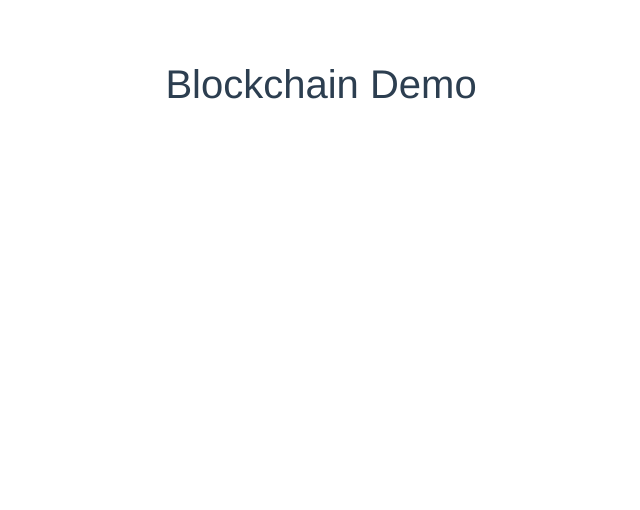
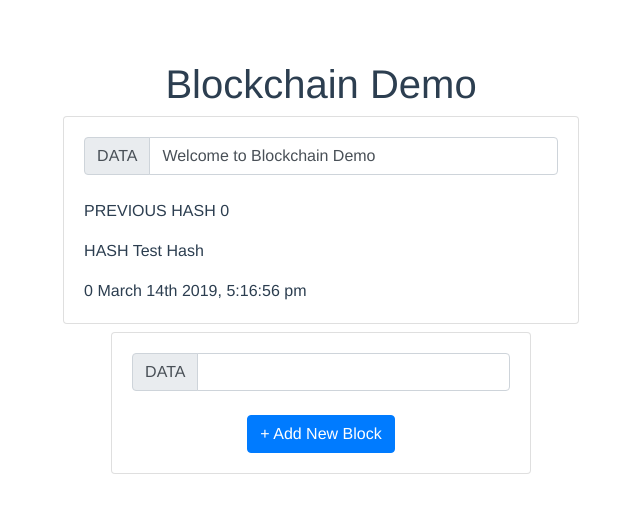
Before and after one commit to karlptrck/blockchain-demo, a Vue app: page / in a window 1280 px wide. Shown: the top 510 px of the page, without its empty margins (319-959 px from the left). Built offline with nearby package versions, Linux system fonts and the light colour scheme.

Commit message:
Implemented adding of blocks.

```diff
--- a/package.json
+++ b/package.json
@@ -10,6 +10,8 @@
   "dependencies": {
     "bootstrap": "^4.3.1",
     "bootstrap-vue": "^2.0.0-rc.14",
+    "ethers": "^4.0.27",
+    "moment": "^2.24.0",
     "vue": "^2.6.9",
     "vuex": "^3.1.0"
   },
--- a/src/components/AddBlock.vue
+++ b/src/components/AddBlock.vue
@@ -1,11 +1,33 @@
 <template>
     <div class="AddBlock">
+        <b-card class="ml-5 mr-5">
+            <b-form @submit="onSubmit">
+                <b-input-group prepend="DATA" class="mb-2 mr-sm-2 mb-sm-0">
+                    <b-input id="data" placeholder="" v-model="inputData" />
+                </b-input-group>
+                <br>
+                <b-button type="submit" variant="primary">+ Add New Block</b-button>
+            </b-form>
+        </b-card>
     </div>
 </template>
 
 <script>
 export default {
-    name : 'AddBlock'
+    name : 'AddBlock',
+    data() {
+     return {
+         inputData : ''
+     }
+    },
+    methods : {
+        onSubmit(e) {
+            e.preventDefault()
+            var newBlock = this.$store.getters.generateNextBlock(this.inputData)
+            this.$store.commit('addBlock', newBlock)
+        }
+
+    }
 }
 </script>
 
--- a/src/components/Block.vue
+++ b/src/components/Block.vue
@@ -1,12 +1,25 @@
 <template>
     <div class="Block">
-
+        <b-card class="mb-2" v-for="(item, index) in blockchain" :key="index">
+             <b-input-group prepend="DATA" class="mb-2 mr-sm-2 mb-sm-0">
+                <b-input id="data" placeholder="" v-model="item.data"/>
+            </b-input-group>
+            <br>
+            <b-card-text class="text-left">PREVIOUS HASH <span> {{item.previousHash}}</span></b-card-text>
+            <b-card-text class="text-left">HASH <span> {{item.hash}}</span></b-card-text>
+            <b-card-text class="text-left">{{item.index}} <span> {{item.timestamp}} </span></b-card-text>
+        </b-card>
     </div>
 </template>
 
 <script>
 export default {
-    name : 'Block'
+    name : 'Block',
+    computed : {
+        blockchain(){
+            return this.$store.state.blockchain
+        }
+    }
 }
 </script>
 
--- /dev/null
+++ b/src/models/Block.js
@@ -0,0 +1,23 @@
+
+import moment from 'moment'
+export default class Block{
+    constructor (index, previousHash, timestamp, data, hash, nonce) {
+        this.index = index;
+        this.previousHash = previousHash;
+        this.timestamp = timestamp;
+        this.data = data;
+        this.hash = hash;
+        this.nonce = nonce;
+      }
+
+      static get createGenesis() {
+        return new Block(
+          0,
+          "0",
+          moment(Date.now()).format('MMMM Do YYYY, h:mm:ss a'),
+          "Welcome to Blockchain Demo",
+          "Test Hash",
+          100
+        );
+      }
+}
--- a/src/store.js
+++ b/src/store.js
@@ -1,16 +1,32 @@
 import Vue from 'vue'
 import Vuex from 'vuex'
+import Block from './models/Block.js'
+import moment from 'moment'
 
 Vue.use(Vuex)
 
 export default new Vuex.Store({
     state : {
-        blockchain : []
+        blockchain : [Block.createGenesis]
     },
     mutations : {
-
+        addBlock(state, payload){
+            state.blockchain.push(payload)
+        }
     },
     getters : {
+        getLatestBlock : state => {
+            return state.blockchain[state.blockchain.length -1]
+        },
+        generateNextBlock : (state, getters) => (payload) => {
+            var latestBlock = getters.getLatestBlock
+            var nextIndex = latestBlock.index + 1
+            var prevHash = latestBlock.hash
 
+            var timestamp = moment(new Date().getTime()).format('MMMM Do YYYY, h:mm:ss a')
+            var nextHash = "next hash"
+
+            return new Block(nextIndex, prevHash, timestamp, payload, nextHash, 0)
+        }
     }
 })
```
Also changed, not shown: src/utils.js (added), 1 other file (tests, documents, lock files or other folders).
